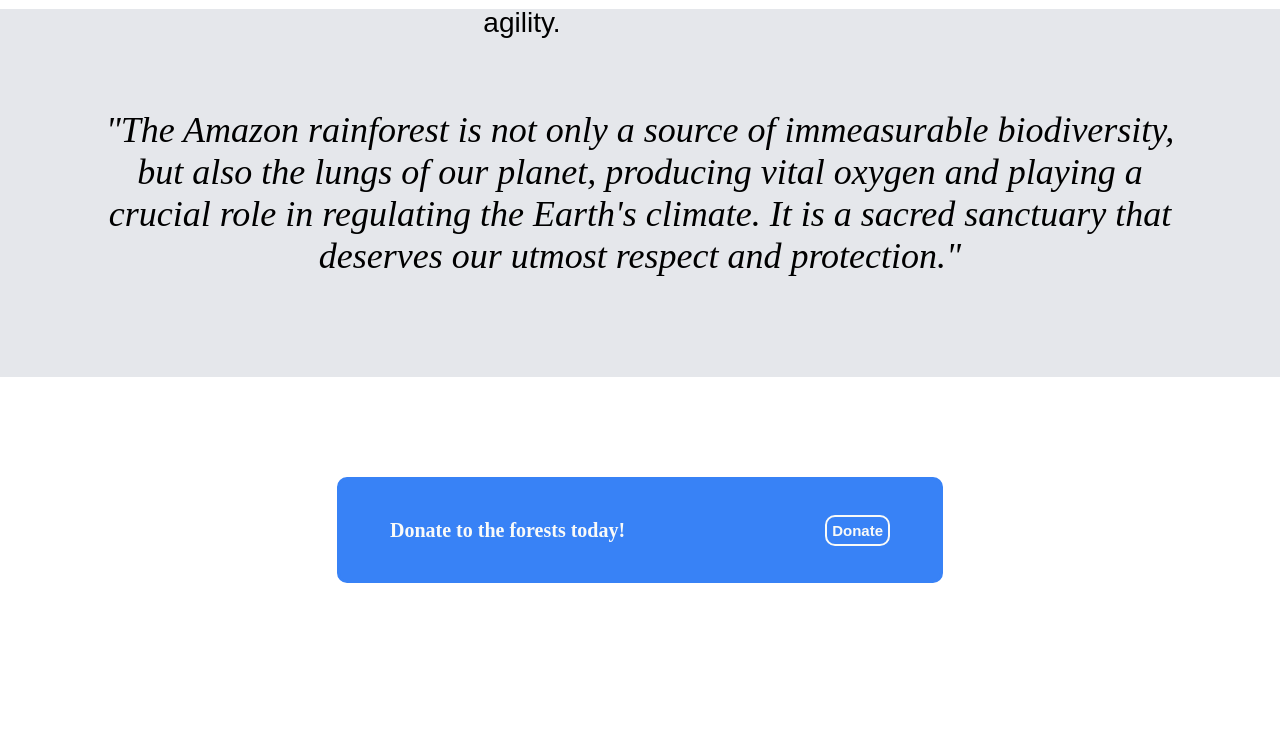
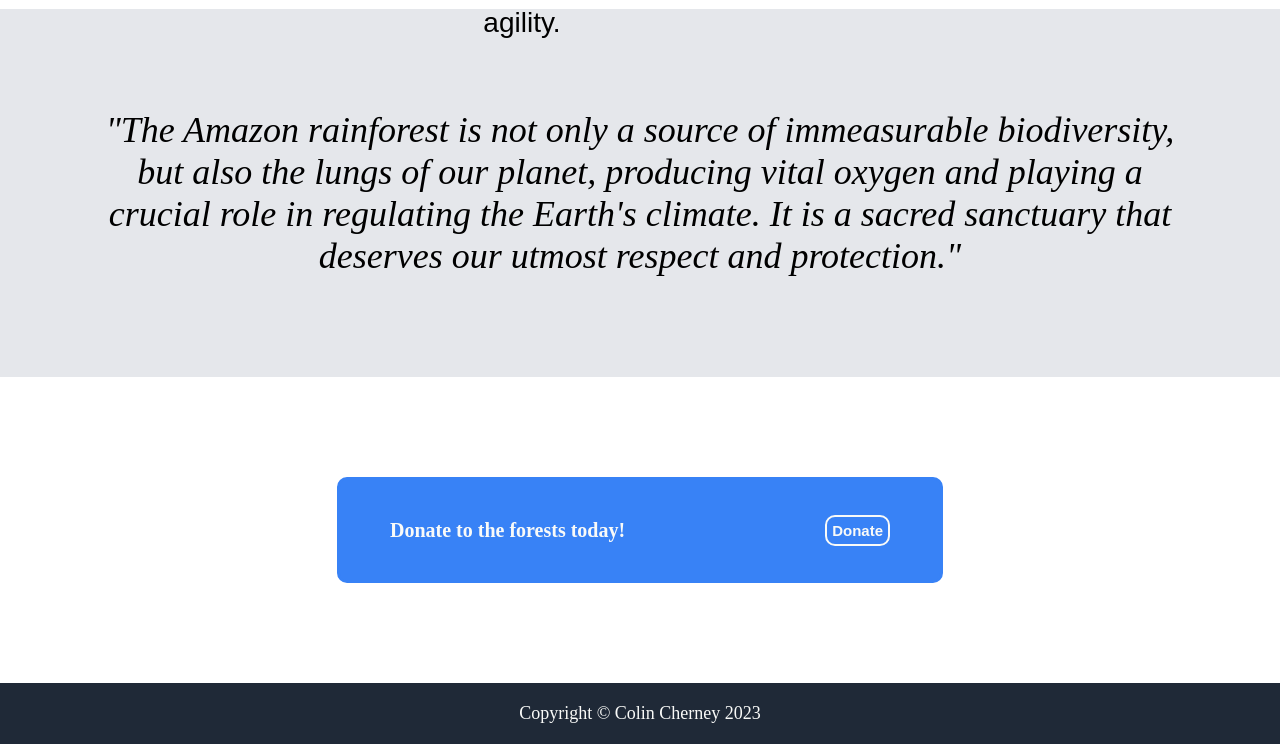
Before and after one commit to colincherney/landing-page, a plain HTML site: page index.html in a window 1280 px wide. Shown: the part 1591-2335 px from the top of the page. Before the commit the page ends 2274 px from the top, so only its background shows below. Drawn offline with Linux system fonts and the light colour scheme; a web font is replaced by a local one.

Commit message:
Added footer
Structured and styled footer

```diff
--- a/index.html
+++ b/index.html
@@ -95,5 +95,10 @@
         <button>Donate</button>
       </div>
     </div>
+
+    <!-- Footer -->
+    <footer>
+      <p>Copyright &copy Colin Cherney 2023</p>
+    </footer>
   </body>
 </html>
--- a/style.css
+++ b/style.css
@@ -245,3 +245,12 @@ button:hover {
   color: #3882f6;
   cursor: pointer;
 }
+
+footer {
+  display: flex;
+  justify-content: center;
+  background-color: #1f2937;
+  color: #f9faf8;
+  font-size: 18px;
+  padding: 20px;
+}
```
